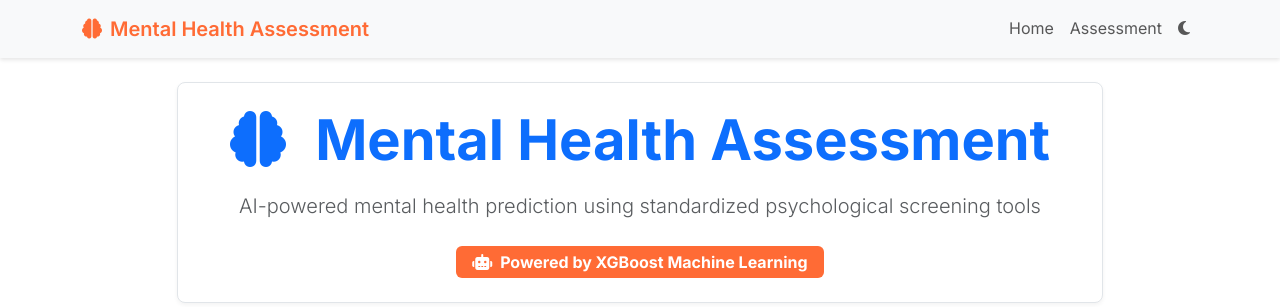
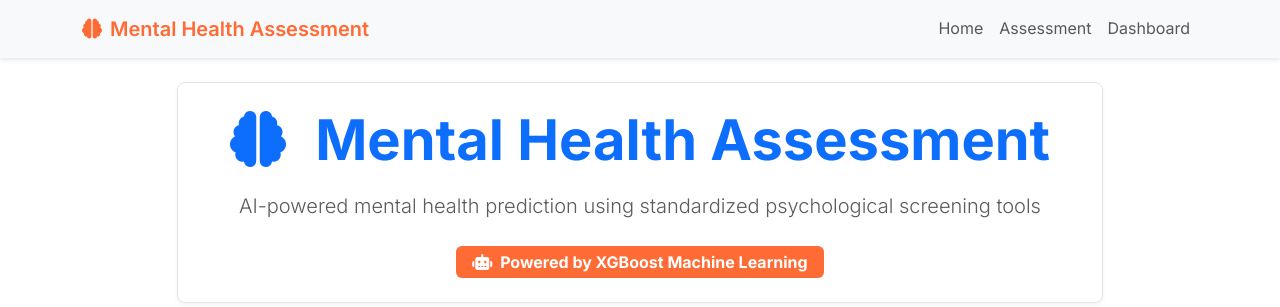
Before and after one commit to rahul-sutradhar/mental_health_prediction, a Flask app: page / in a window 1280 px wide. Shown: the top 307 px of the page. Run offline with Flask 3, Linux system fonts and the light colour scheme; some libraries are stand-ins or nearby versions.

Commit message:
Initial Commit

```diff
--- a/templates/base.html
+++ b/templates/base.html
@@ -45,9 +45,7 @@
                             <a class="nav-link" href="{{ url_for('questionnaire') }}">Assessment</a>
                         </li>
                         <li class="nav-item">
-                            <button class="nav-link btn btn-link" id="darkModeToggle" aria-label="Toggle dark mode">
-                                <i class="fas fa-moon"></i>
-                            </button>
+                            <a class="nav-link" href="{{ url_for('dashboard') }}">Dashboard</a>
                         </li>
                     </ul>
                 </div>
--- a/templates/questionaire.html
+++ b/templates/questionaire.html
@@ -138,8 +138,8 @@
                                 <div class="row">
                                     <div class="col-md-6 mb-3">
                                         <label for="cgpa" class="form-label">CGPA/GPA *</label>
-                                        <input type="number" class="form-control" id="cgpa" name="cgpa" min="0" max="4" step="0.1" required>
-                                        <small class="text-muted">On a 4.0 scale</small>
+                                        <input type="number" class="form-control" id="cgpa" name="cgpa" min="0" max="10" step="0.1" required>
+                                        <small class="text-muted">On a 10.0 scale</small>
                                     </div>
                                     <div class="col-md-6 mb-3">
                                         <label for="residential_status" class="form-label">Residential Status *</label>
```
